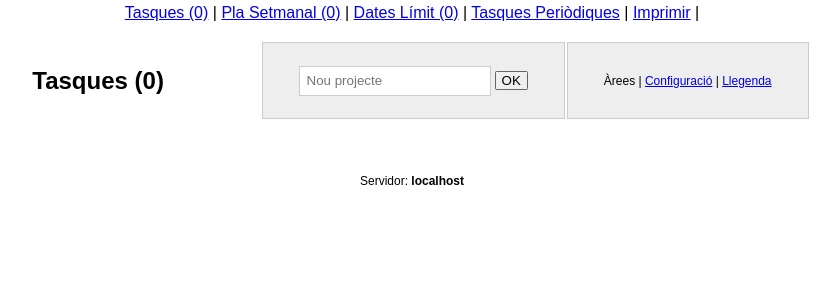
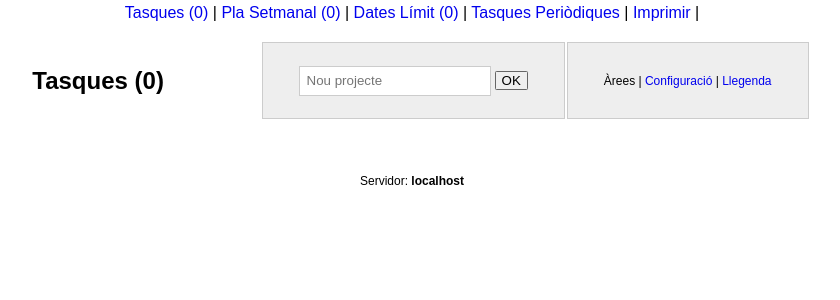
Before and after one commit to holalluis/tasques, a PHP site: page / in a window 1280 px wide. Shown: the top 300 px of the page, without its empty margins (228-1068 px from the left). Run offline with PHP 8.4, Linux system fonts and the light colour scheme; data that the repository does not hold is empty.

Commit message:
enllaços sense subratllar

```diff
--- a/estils.css
+++ b/estils.css
@@ -1,6 +1,7 @@
 *{margin:0}
 body{font-family:Arial;}
 h2,h4{margin:0.7em}
+/* table{border-collapse:collapse} */
 
 div{
 	padding:0.15em;
@@ -12,7 +13,7 @@ td.menu{
 	font-size:12px;
 	border:1px solid #ccc;
 	padding:1.8541em 3em;
-	background:#eee
+	background:#eee;
 }
 
 tr.tasca{
@@ -35,6 +36,8 @@ div.projecte{
 	box-shadow:0 4px 3px -3px rgba(0,0,0,0.1);
 }
 
+div.projecte:hover { background-color:#F7F8E0; }
+
 button{
 	border:1px solid #666;
 	border-radius:0.1em;
@@ -46,6 +49,7 @@ button.boto_area{
 	margin:0.1em;
 }
 
-/*enllaços visitats i passar el mouse per sobre*/
+/*enllaços*/
+a{text-decoration:none}
 a:visited{ color:blue; }
 a:hover{ color:#ff007f; }
```
